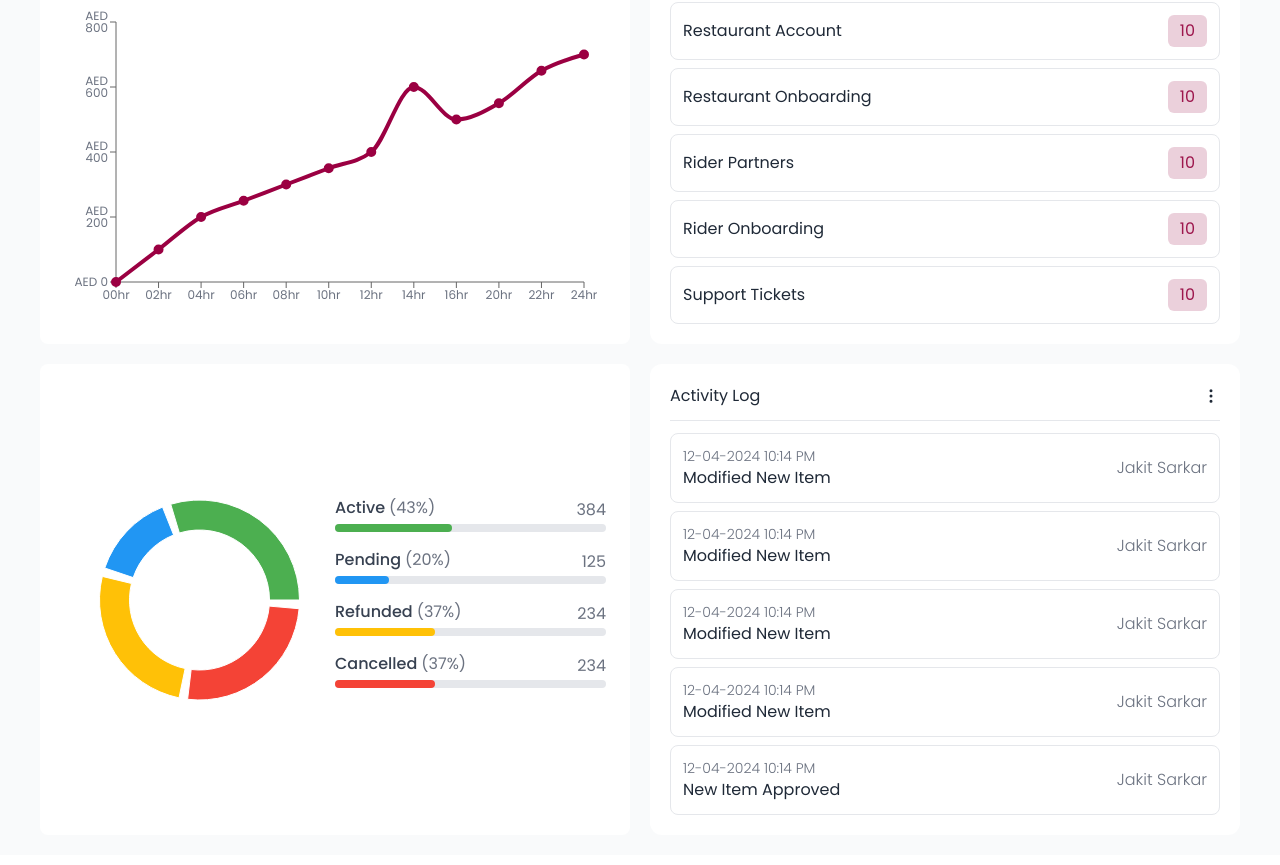
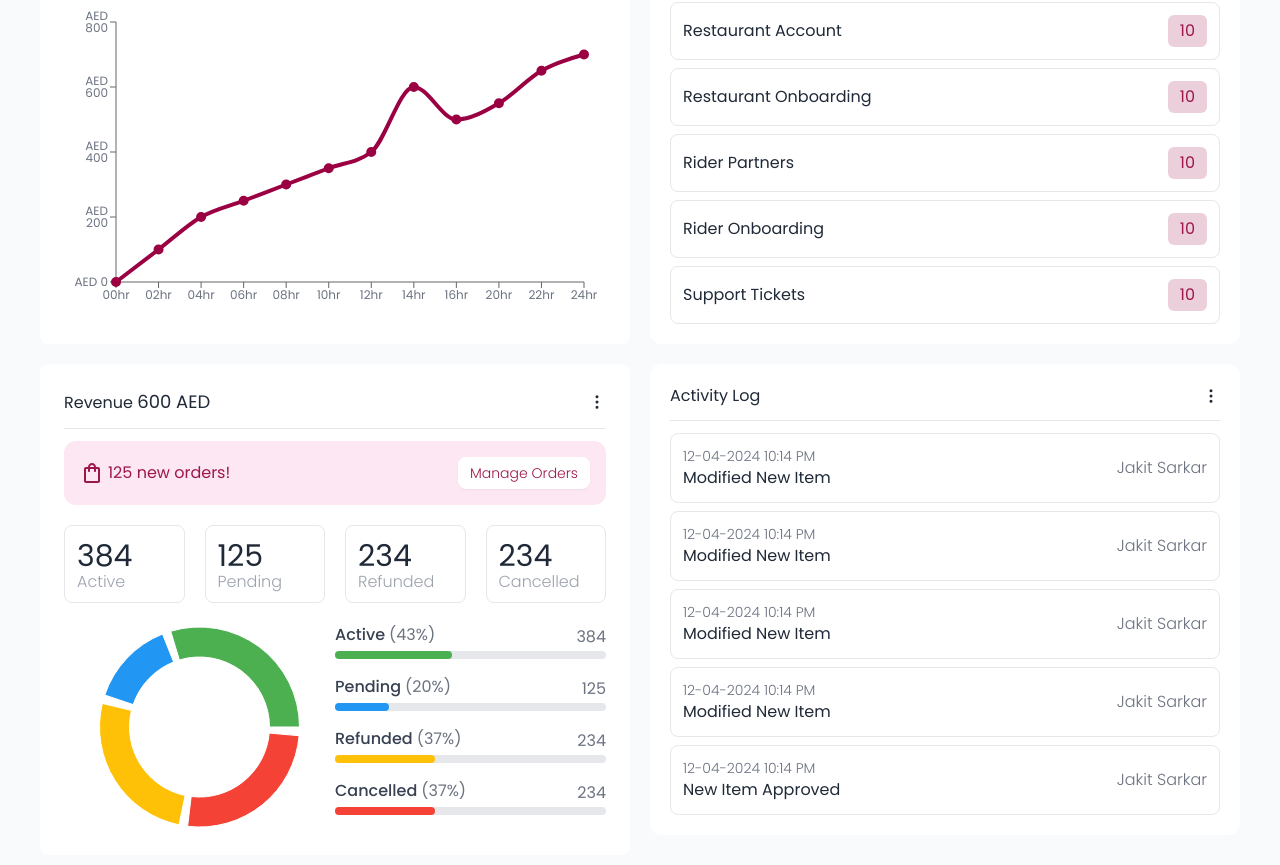
Before and after one commit to ifajul89/basic-dashboard, a React (Vite) app: page / in a window 1280 px wide. Shown: the part 445-1310 px from the top of the page. Built offline with nearby package versions, Linux system fonts and the light colour scheme.

Commit message:
added order summary section

```diff
--- a/src/components/OrderSummary.jsx
+++ b/src/components/OrderSummary.jsx
@@ -1,4 +1,6 @@
 import { PieChart, Pie, Cell, ResponsiveContainer } from "recharts";
+import { HiOutlineDotsVertical } from "react-icons/hi";
+import { MdOutlineShoppingBag } from "react-icons/md";
 
 const data = [
   { name: "Active", value: 384, percentage: 43, color: "#4CAF50" },
@@ -11,8 +13,33 @@ const COLORS = ["#4CAF50", "#2196F3", "#FFC107", "#F44336"];
 
 const OrderSummary = () => {
   return (
-    <div className="flex flex-col md:flex-row items-center justify-between bg-white p-6 rounded-lg">
-      <div className="w-full md:w-1/2 mb-6 md:mb-0">
+    <div className="bg-white p-6 rounded-lg">
+      <div className="flex justify-between items-center">
+        <h5>
+          Revenue <span className="text-lg">600 AED</span>
+        </h5>
+        <HiOutlineDotsVertical className="text-lg" />
+      </div>
+      <hr className="my-3" />
+      <div className="bg-pink-100 text-pink-800 flex items-center justify-between p-4 rounded-xl">
+        <div className="flex items-end gap-1 ">
+          <MdOutlineShoppingBag className="text-2xl" />
+          <h6>{data[1].value} new orders!</h6>
+        </div>
+        <button className="btn btn-sm bg-white hover:bg-gray-50 font-light text-pink-800 border-none">
+          Manage Orders
+        </button>
+      </div>
+      <div className="grid grid-cols-4 my-5 gap-5">
+        {data.map((box) => (
+          <div className="border border-gray-200 rounded-lg p-3 leading-4">
+            <h6 className="text-3xl">{box.value}</h6>
+            <p className="text-gray-400 font-light">{box.name}</p>
+          </div>
+        ))}
+      </div>
+      <div className="flex flex-col md:flex-row items-center justify-between">
+        <div className="w-full md:w-1/2">
           <ResponsiveContainer width="100%" height={200}>
             <PieChart>
               <Pie
@@ -32,13 +59,14 @@ const OrderSummary = () => {
             </PieChart>
           </ResponsiveContainer>
         </div>
-
         <div className="w-full md:w-1/2">
           {data.map((entry) => (
             <div key={entry.name} className="mb-4">
               <div className="flex items-center justify-between">
                 <div className="flex items-center mb-1">
-                <span className="text-gray-700 font-medium">{entry.name}</span>
+                  <span className="text-gray-700 font-medium">
+                    {entry.name}
+                  </span>
                   <span className="ml-1 text-gray-500">
                     ({entry.percentage}%)
                   </span>
@@ -58,6 +86,7 @@ const OrderSummary = () => {
           ))}
         </div>
       </div>
+    </div>
   );
 };
 
```
Lines whose indentation alone changed are shown as unchanged.
